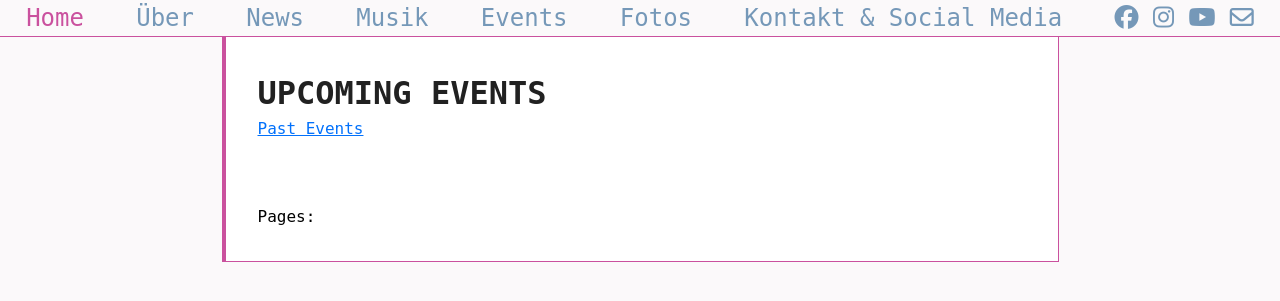
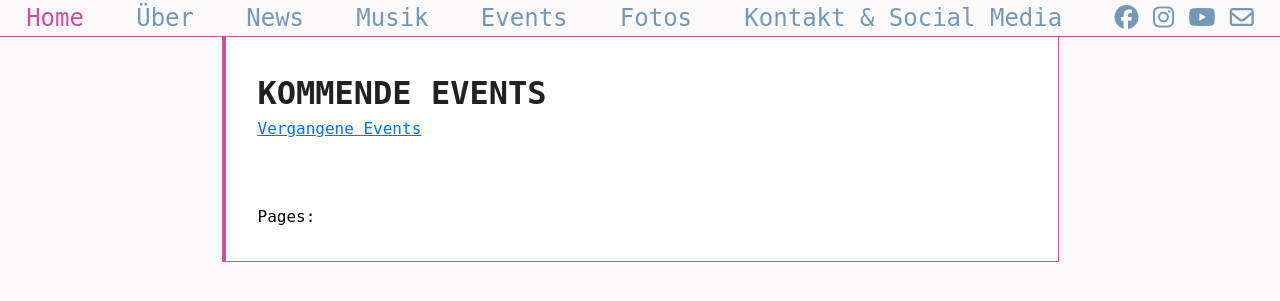
Before and after one commit to fdelvo/emerson, a Flask app: page /events in a window 1280 px wide. Shown: the top 301 px of the page. Run offline with Flask 2, Linux system fonts and the light colour scheme; data that the repository does not hold is empty; some libraries are stand-ins or nearby versions; some web fonts are replaced.

Commit message:
language changes

```diff
--- a/emerson/templates/main/events.html
+++ b/emerson/templates/main/events.html
@@ -3,8 +3,8 @@
 {% block main %}
     <main role="main">
         <header>
-            <h1>UPCOMING EVENTS</h1>
-            <a href="{{ url_for('main.past_events') }}">Past Events</a>
+            <h1>KOMMENDE EVENTS</h1>
+            <a href="{{ url_for('main.past_events') }}">Vergangene Events</a>
         </header>
         <section class="events">
             {% for event in events.items %}
--- a/emerson/templates/main/past_events.html
+++ b/emerson/templates/main/past_events.html
@@ -3,8 +3,8 @@
 {% block main %}
     <main role="main">
         <header>
-            <h1>PAST EVENTS</h1>
-            <a href="{{ url_for('main.events') }}">Upcoming Events</a>
+            <h1>VERGANGENE EVENTS</h1>
+            <a href="{{ url_for('main.events') }}">Kommende Events</a>
         </header>
         <section class="events">
             {% for event in events.items %}
```
